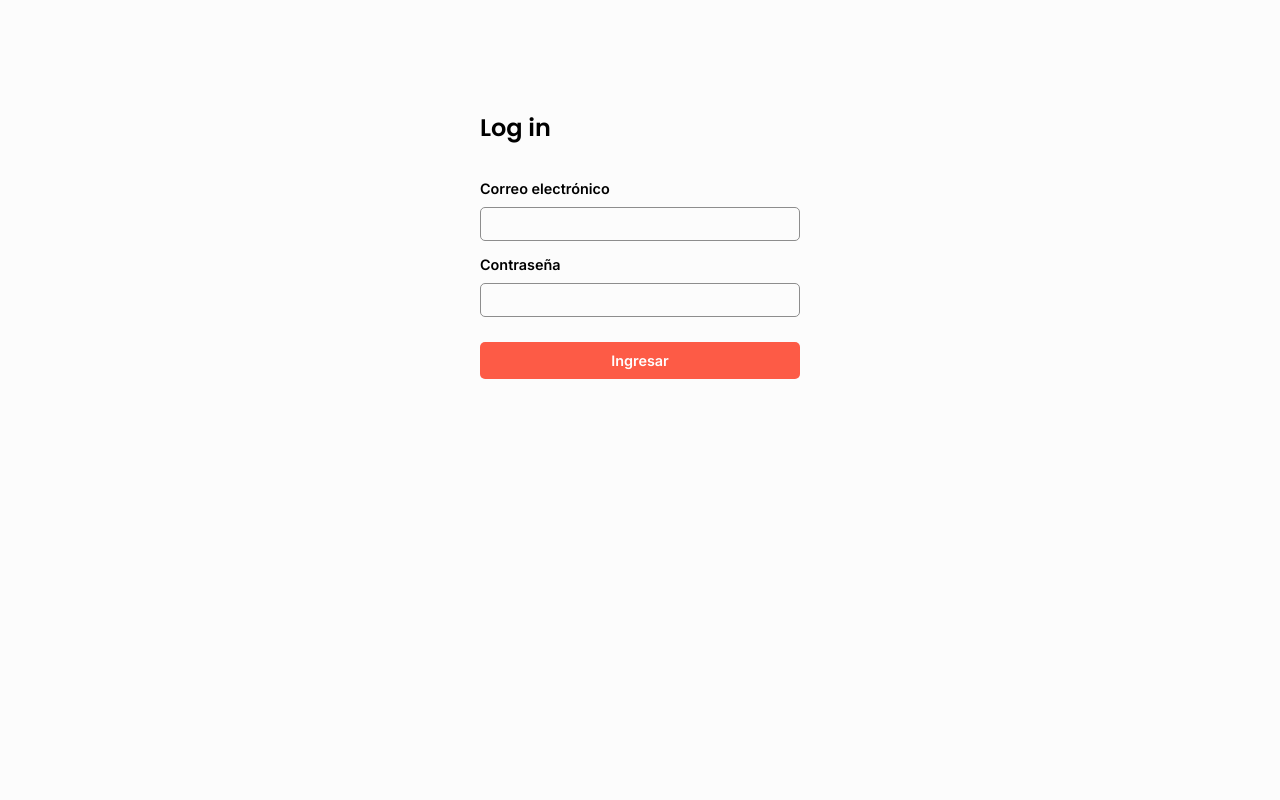
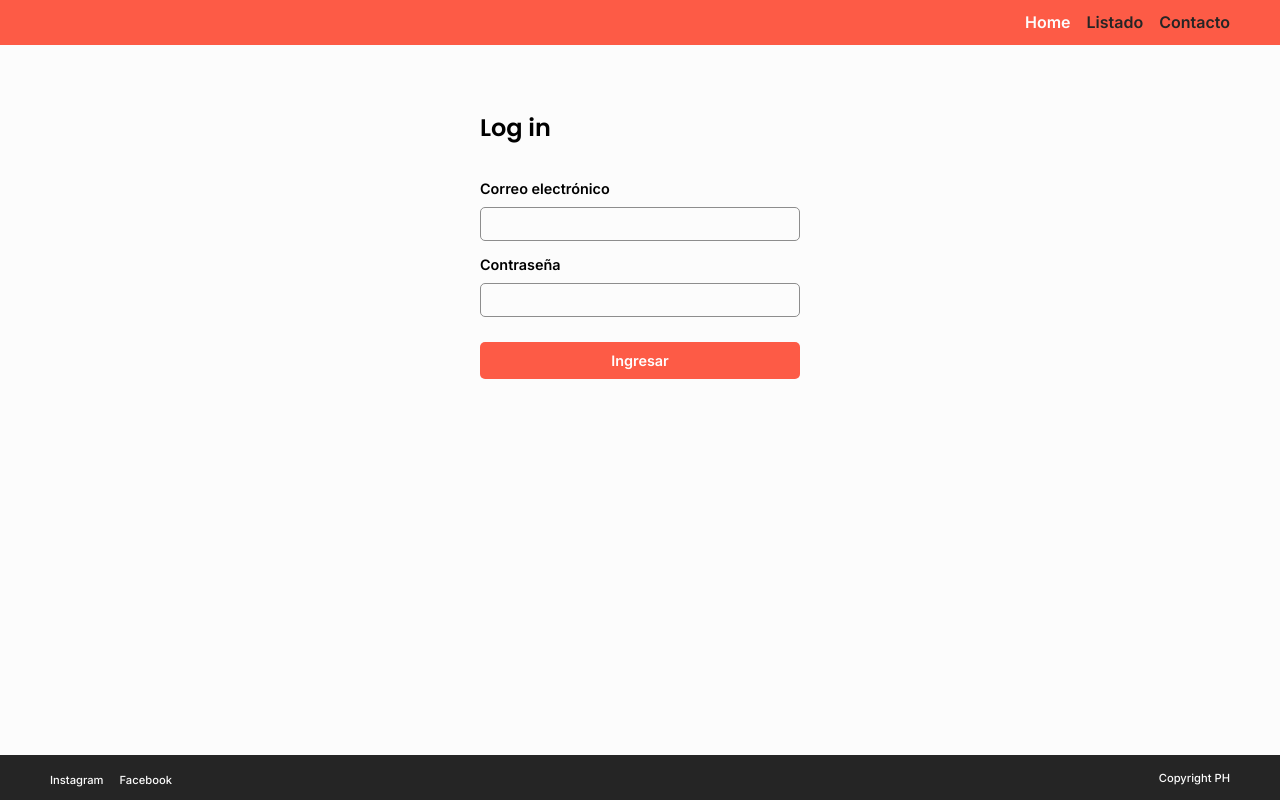
Before and after one commit to huntpato/movie-app, a React (Create React App) app: page / in a window 1280 px wide. Built offline with nearby package versions, Linux system fonts and the light colour scheme.

Commit message:
[ADD]header|footer

```diff
--- a/src/App.js
+++ b/src/App.js
@@ -1,4 +1,6 @@
 import { Routes, Route } from 'react-router-dom';
+import Footer from './components/Footer/Footer';
+import Header from './components/Header/Header';
 import ListContainer from './components/ListContainer/ListContainer';
 import Login from "./components/Login/Login";
 
@@ -6,10 +8,12 @@ import Login from "./components/Login/Login";
 function App() {
   return (
     <>
+      <Header/>
       <Routes>
         <Route path='/' element={<Login/>}/>
         <Route path='/list' element={<ListContainer/>}/>
       </Routes>
+      <Footer/>
     </>
   );
 }
--- /dev/null
+++ b/src/components/Footer/Footer.js
@@ -0,0 +1,25 @@
+import React from 'react'
+import styles from './Footer.module.css'
+
+const Footer = () => {
+
+  const { footer } = styles;
+
+  return (
+    <footer className={footer}>
+        <nav>
+            <ul>
+                <li>
+                    <a href='http://instagram.com' rel='noopener noreferrer'>Instagram</a>
+                </li>
+                <li>
+                    <a href='http://facebook.com' rel='noopener noreferrer'>Facebook</a>
+                </li>
+            </ul>
+        </nav>
+        <p>Copyright PH</p>
+    </footer>
+  )
+}
+
+export default Footer
--- /dev/null
+++ b/src/components/Footer/Footer.module.css
@@ -0,0 +1,39 @@
+/********** footer **********/
+
+.footer{
+    display:flex;
+    flex-direction: row;
+    justify-content: space-between;
+    align-items: center;
+
+    background-color: var(--main-color);
+    position: fixed;
+    bottom:0;
+    height: 2.8rem;
+    padding: 0 50px 0 50px;
+    width:100%;
+}
+
+.footer ul{
+    display: flex;
+    flex-direction: row;
+
+    list-style: none;
+}
+
+/********** nav links **********/
+
+.footer ul li a{
+    text-decoration: none;
+    color: var(--grey);
+    font-size: 0.7rem;
+    font-weight: 500;
+    margin-right: 1rem;
+}
+
+/********** footer text **********/
+.footer p{
+    color: var(--grey);
+    font-size: 0.7rem;
+    font-weight: 500;
+}
--- /dev/null
+++ b/src/components/Header/Header.js
@@ -0,0 +1,48 @@
+import React from 'react';
+import { NavLink } from 'react-router-dom';
+import styles from './Header.module.css';
+
+const Header = () => {
+  const { header, header_linkActive, header_link } = styles;
+
+  return (
+    <header className={header}>
+      <nav>
+        <ul>
+          <li>
+            <NavLink
+              to="/"
+              className={({ isActive }) =>
+                isActive ? header_linkActive : header_link
+              }
+            >
+              Home
+            </NavLink>
+          </li>
+          <li>
+            <NavLink
+              to="/list"
+              className={({ isActive }) =>
+                isActive ? header_linkActive : header_link
+              }
+            >
+              Listado
+            </NavLink>
+          </li>
+          <li>
+            <NavLink
+              to="/list"
+              className={({ isActive }) =>
+                isActive ? header_linkActive : header_link
+              }
+            >
+              Contacto
+            </NavLink>
+          </li>
+        </ul>
+      </nav>
+    </header>
+  );
+};
+
+export default Header;
--- /dev/null
+++ b/src/components/Header/Header.module.css
@@ -0,0 +1,46 @@
+.header{
+    background-color: var(--orange);
+    position: fixed;
+    top:0;
+    height: 2.8rem;
+    width:100%;
+}
+
+/********** nav **********/
+
+.header nav{
+    display: flex;
+    flex-direction: row;
+    justify-content: flex-end;
+    align-items: flex-end;
+
+    height: 2rem;
+}
+
+.header nav ul{
+    display: flex;
+    flex-direction: row;
+    justify-content: flex-end;
+
+    list-style: none;
+    padding-right: 50px;
+    width: 25%;
+}
+
+/********** nav links **********/
+
+.header_link{
+    text-decoration: none;
+    color: var(--main-color);
+    font-size: 1rem;
+    font-weight: 600;
+    margin-left: 1rem;
+}
+
+.header_linkActive{
+    text-decoration: none;
+    color: var(--grey);
+    font-size: 1rem;
+    font-weight: 600;
+    margin-left: 1rem;
+}
--- a/src/components/Login/login.module.css
+++ b/src/components/Login/login.module.css
@@ -1,3 +1,5 @@
+/********** log in container **********/
+
 .login{
     display:flex;
     flex-direction: column;
@@ -6,10 +8,14 @@
     margin: 90px auto 0px;
 }
 
+/********** log in title **********/
+
 .login h2{
     font-family: 'Poppins', sans-serif;
     margin: 20px 0;
 }
+
+/********** form **********/
 
 .formlogin{
     display:flex;
```
